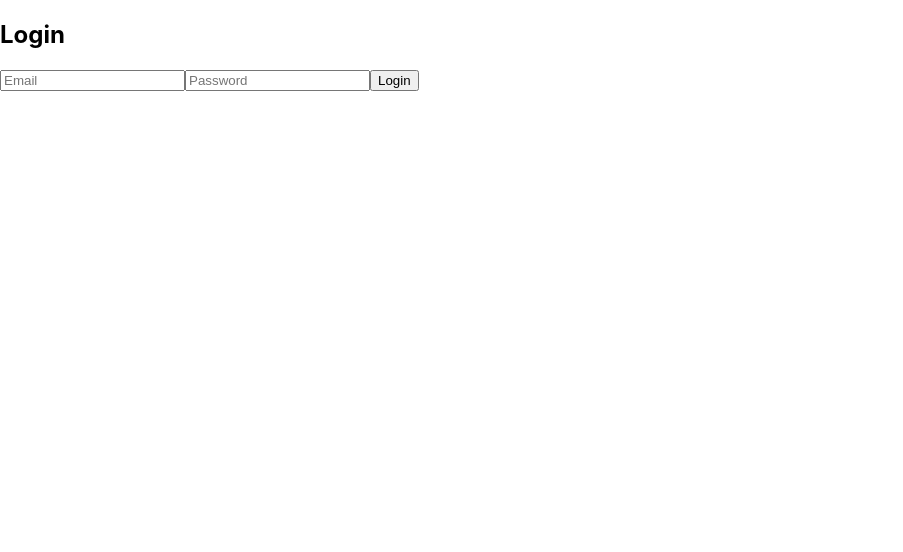
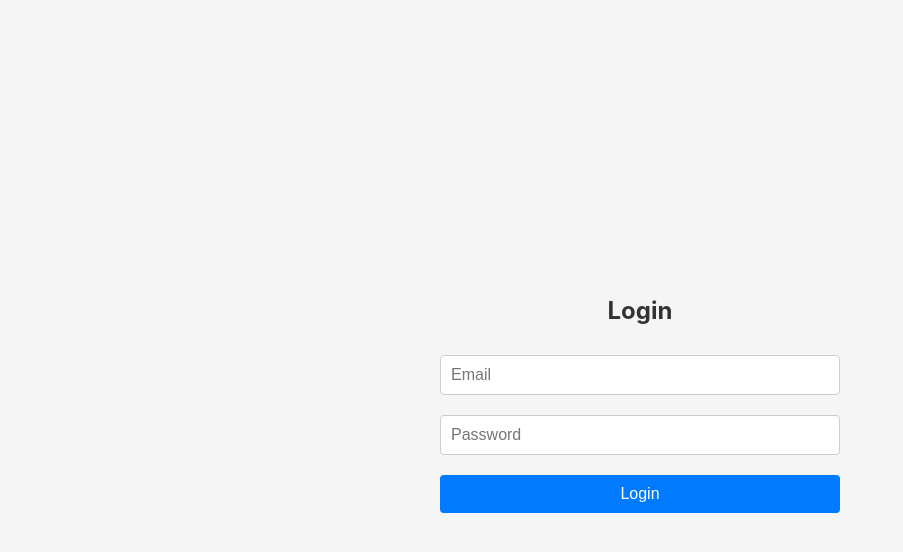
Before and after one commit to Kjangir1910/ToDoApp, a React (Create React App) app: page /login in a window 1280 px wide. Shown: the top 552 px of the page, without its empty margins (0-903 px from the left). Built offline with nearby package versions, Linux system fonts and the light colour scheme.

Commit message:
Update Login.js

```diff
--- a/src/components/Login.js
+++ b/src/components/Login.js
@@ -20,26 +20,71 @@ const Login = () => {
   };
 
   return (
-    <div>
-      <h2 className="mt-10 text-xl">Login</h2>
-      {error && <p style={{ color: "red" }}>{error}</p>}
+    <div style={styles.container}>
+      <h2 style={styles.heading}>Login</h2>
+      {error && <p style={styles.error}>{error}</p>}
       <input
-        className="my-4 text-zinc-900 mx-6 py-1 rounded-md px-2"
+        style={styles.input}
         type="email"
         value={email}
         onChange={(e) => setEmail(e.target.value)}
         placeholder="Email"
       />
       <input
-        className="my-4 text-zinc-900 mx-6 py-1 rounded-md px-2"
+        style={styles.input}
         type="password"
         value={password}
         onChange={(e) => setPassword(e.target.value)}
         placeholder="Password"
       />
-      <button className="mx-6" onClick={handleLogin}>Login</button>
+      <button style={styles.button} onClick={handleLogin}>Login</button>
     </div>
   );
 };
 
+const styles = {
+  container: {
+    display: 'flex',
+    flexDirection: 'column',
+    alignItems: 'center',
+    justifyContent: 'center',
+    minHeight: '100vh',
+    backgroundColor: '#f5f5f5',
+    padding: '20px',
+    boxSizing: 'border-box',
+  },
+  heading: {
+    fontSize: '24px',
+    marginBottom: '20px',
+    color: '#333',
+  },
+  error: {
+    color: 'red',
+    marginBottom: '10px',
+  },
+  input: {
+    width: '100%',
+    maxWidth: '400px',
+    padding: '10px',
+    margin: '10px 0',
+    borderRadius: '4px',
+    border: '1px solid #ccc',
+    fontSize: '16px',
+    boxSizing: 'border-box',
+  },
+  button: {
+    width: '100%',
+    maxWidth: '400px',
+    padding: '10px',
+    margin: '10px 0',
+    backgroundColor: '#007BFF',
+    color: '#fff',
+    border: 'none',
+    borderRadius: '4px',
+    cursor: 'pointer',
+    fontSize: '16px',
+    boxSizing: 'border-box',
+  },
+};
+
 export default Login;
```
